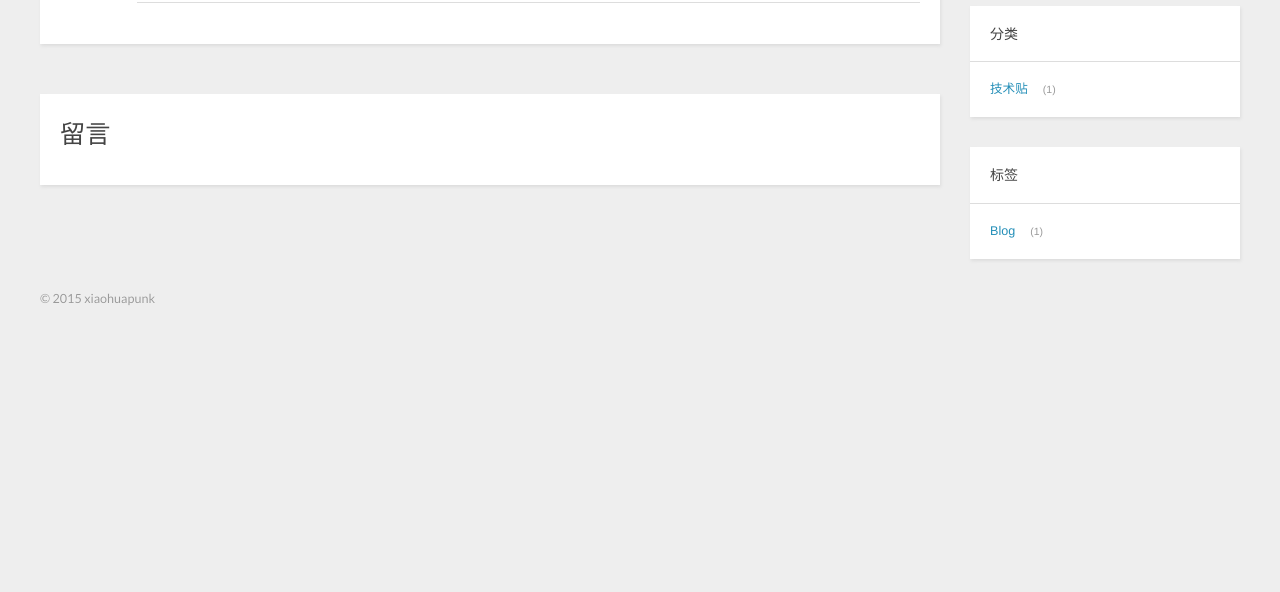
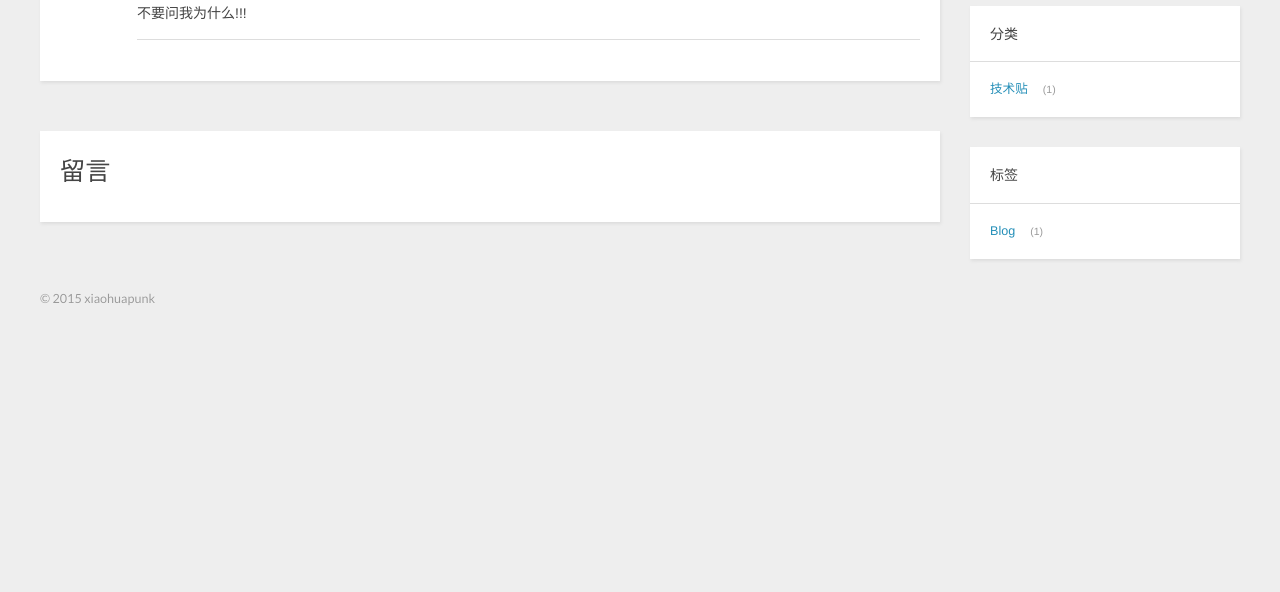
Before and after one commit to xiaohuapunk/xiaohuapunk.github.io, a plain HTML site: page about/index.html in a window 1280 px wide. Shown: the part 208-800 px from the top of the page. Drawn offline with nearby package versions, Linux system fonts and the light colour scheme.

Commit message:
Site updated: 2015-10-28 18:36:09

```diff
--- a/about/index.html
+++ b/about/index.html
@@ -5,6 +5,8 @@
 
   <title>about | xiaohuapunk的博客</title>
   <meta name="author" content="xiaohuapunk">
+
+  <meta name="description" content="不要问我为什么!!!">
 
 
   <meta name="viewport" content="width=device-width, initial-scale=1, maximum-scale=1">
@@ -59,6 +61,7 @@
     </header>
     <div class="entry">
 
+        <p>不要问我为什么!!!</p>
 
 
     </div>
```
